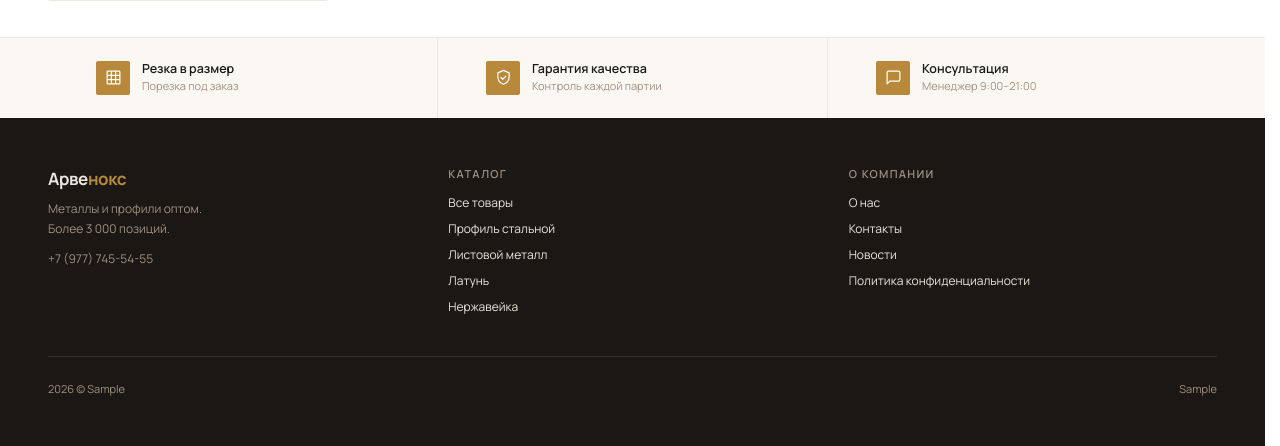
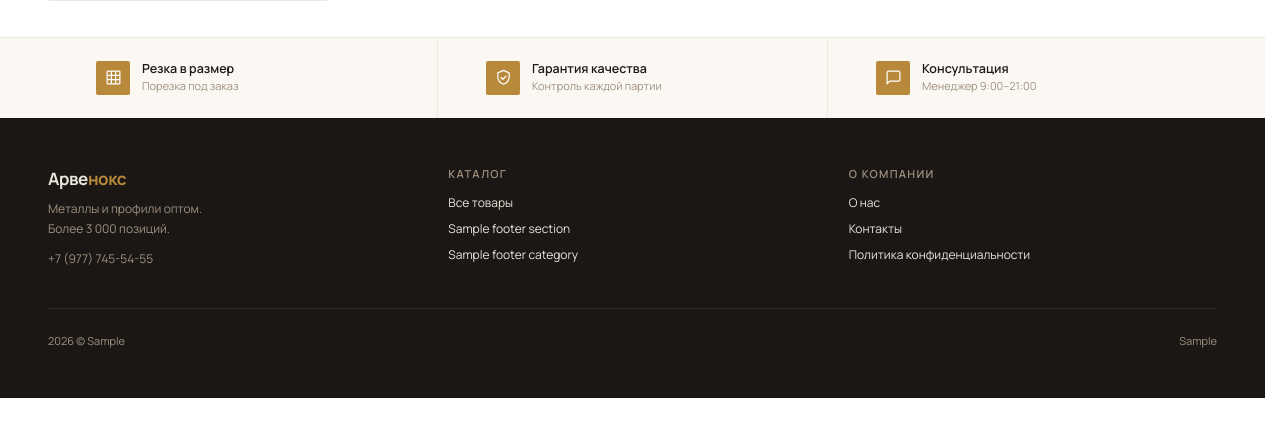
Before and after one commit to bohiimean/site_metal, a Django app: template templates/home/index.html in a window 1280 px wide. Shown: the part 980-1426 px from the top of the page. After the commit the page ends 1378 px from the top, so only its background shows below. Run offline with Django 5.2, Linux system fonts and the light colour scheme; the template is opened without the code that fills it: most values are stand-ins (such as "Sample title", 1, 10 or a date in 2020); style sheets or scripts are compiled from the project's sources.

Commit message:
footer: динамическая колонка «Каталог», убраны «Новости», footer_legal → TextField
- footer «Каталог»: вместо хардкода — «Все товары» + 2 основных баннера
  страницы «Продукция» (материалы с landing_title) + 2 первых раздела
  каталога (корневые категории). Данные через context_processor
  apps.catalog.context_processors.footer_nav
- убрана ссылка «Новости» из колонки «О компании»
- footer_legal: CharField → TextField, чтобы менеджер мог задавать перенос
  строки в админке (в шаблоне уже linebreaksbr); однострочный input не давал
  ввести \n → на проде юр-строка слипалась в одну строку

Co-Authored-By: Claude Opus 4.8 <noreply@anthropic.com>
Claude-Session: https://claude.ai/code/session_01WYrVfGpSrEnPHh1gxGvS4a

```diff
--- a/apps/pages/models.py
+++ b/apps/pages/models.py
@@ -50,9 +50,11 @@ class SiteSettings(models.Model):
         default='Арвенокс. Все права защищены.',
         help_text='Год подставляется автоматически перед этим текстом.',
     )
-    footer_legal = models.CharField(
-        'Футер: юр. строка', max_length=200, blank=True,
+    footer_legal = models.TextField(
+        'Футер: юр. строка', max_length=300, blank=True,
         default='ИНН 7700000000 · г. Москва',
+        help_text='Каждая строка выводится в футере с новой строки '
+                  '(Enter = перенос).',
     )
 
     class Meta:
--- a/config/settings/base.py
+++ b/config/settings/base.py
@@ -59,6 +59,7 @@ TEMPLATES = [
                 'django.contrib.auth.context_processors.auth',
                 'django.contrib.messages.context_processors.messages',
                 'apps.pages.context_processors.site_settings',
+                'apps.catalog.context_processors.footer_nav',
                 'apps.leads.context_processors.captcha',
             ],
         },
--- a/templates/partials/_footer.html
+++ b/templates/partials/_footer.html
@@ -16,11 +16,13 @@
       <div>
         <p class="text-[11px] font-semibold uppercase tracking-widest text-muted mb-3">Каталог</p>
         <ul class="space-y-2 text-[12px]">
-          <li><a href="/catalog/" class="hover:text-accent transition-colors">Все товары</a></li>
-          <li><a href="/catalog/profil-stalnoj/" class="hover:text-accent transition-colors">Профиль стальной</a></li>
-          <li><a href="/catalog/listovoj-metall/" class="hover:text-accent transition-colors">Листовой металл</a></li>
-          <li><a href="/catalog/latun/" class="hover:text-accent transition-colors">Латунь</a></li>
-          <li><a href="/catalog/nerzhaveika/" class="hover:text-accent transition-colors">Нержавейка</a></li>
+          <li><a href="{% url 'catalog:index' %}" class="hover:text-accent transition-colors">Все товары</a></li>
+          {% for m in footer_sections %}
+            <li><a href="{% url 'catalog:index' %}?material={{ m.pk }}" class="hover:text-accent transition-colors">{{ m.landing_title }}</a></li>
+          {% endfor %}
+          {% for c in footer_categories %}
+            <li><a href="{% url 'catalog:detail' c.slug %}" class="hover:text-accent transition-colors">{{ c.name }}</a></li>
+          {% endfor %}
         </ul>
       </div>
 
@@ -29,7 +31,6 @@
         <ul class="space-y-2 text-[12px]">
           <li><a href="/o-kompanii/" class="hover:text-accent transition-colors">О нас</a></li>
           <li><a href="/kontakty/" class="hover:text-accent transition-colors">Контакты</a></li>
-          <li><a href="/novosti/" class="hover:text-accent transition-colors">Новости</a></li>
           <li><a href="/politika-konfidentsialnosti/" class="hover:text-accent transition-colors">Политика конфиденциальности</a></li>
         </ul>
       </div>
```
Also changed, not shown: apps/catalog/context_processors.py (added, +25 -0 lines), apps/pages/migrations/0003_alter_sitesettings_footer_legal.py (added).
